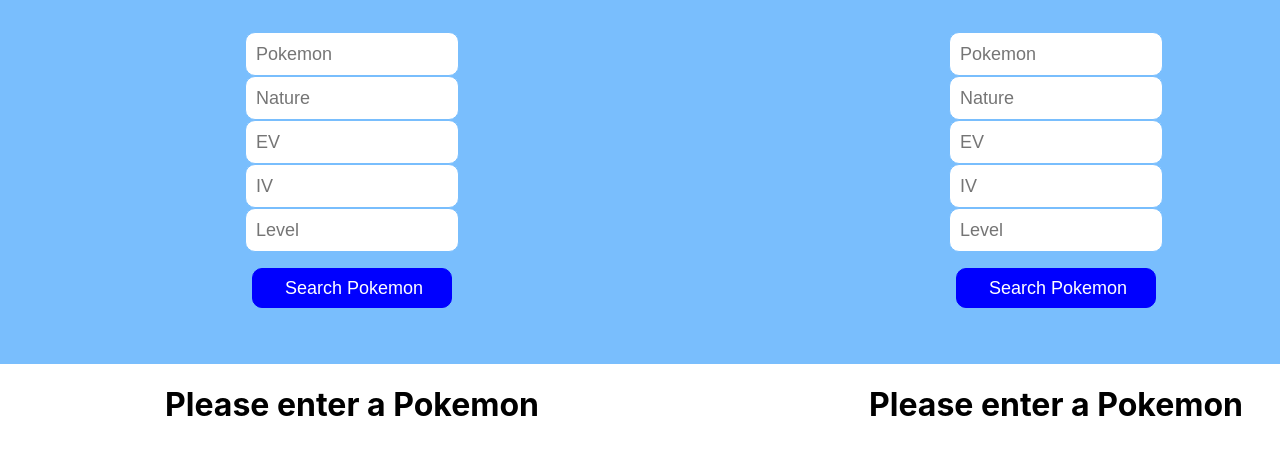
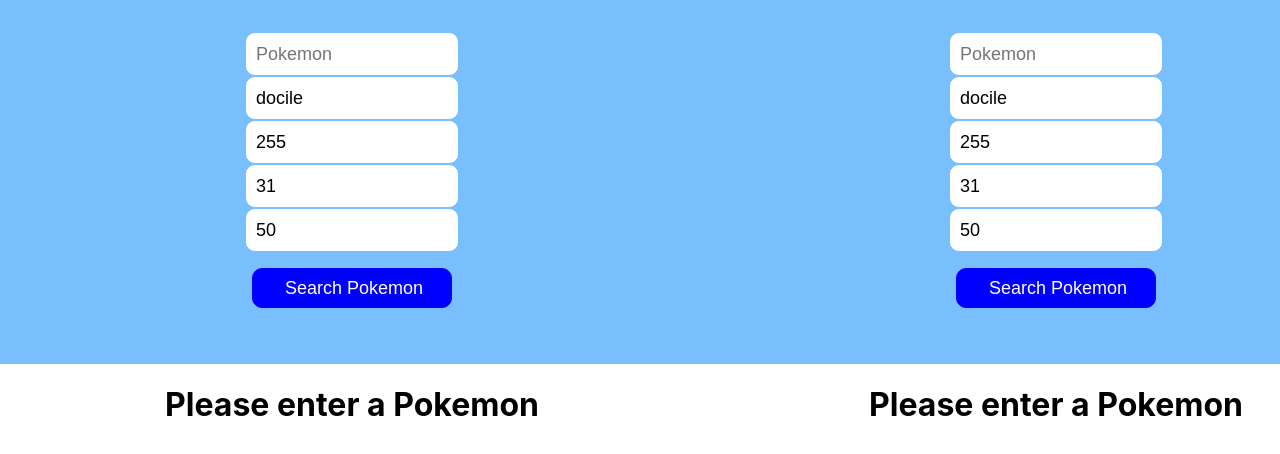
Before and after one commit to jaeykimmy/react-pokemon-calc, a React (Create React App) app: page / in a window 1280 px wide. Shown: the top 454 px of the page. Built offline with nearby package versions, Linux system fonts and the light colour scheme.

Commit message:
add dynamic barchart values and default stats

```diff
--- a/src/components/BarChart.js
+++ b/src/components/BarChart.js
@@ -1,14 +1,15 @@
 import HorizontalBarGraph from '@chartiful/react-horizontal-bar-graph'
 
-export default function BarChart() {
+export default function BarChart(props) {
+  console.log(props)
   return (
     <HorizontalBarGraph
-      data={[125, 100, 50, 75, 100, 125]}
+      data={props.stats}
       labels={['blach', 'Q2, 2019', 'Q3, 2019', 'Q4, 2019', 'Q1, 2020', 'Q2, 2020']}
       width={400}
       height={300}
       barRadius={7}
-      barColor='#82d551'
+      barColor='blue'
       baseConfig={{
         hasYAxisBackgroundLines: false,
         xAxisLabelStyle: {
@@ -34,7 +35,7 @@ export default function BarChart() {
         padding: 10,
         paddingTop: 20,
         borderRadius: 20,
-        backgroundColor: `#e1f5d6`
+        backgroundColor: `#79befd`
       }}
     />
 
--- a/src/components/Input.js
+++ b/src/components/Input.js
@@ -16,10 +16,10 @@ function Input() {
   const [pokemon, setPokemon] = useState({
           img: '',
   })
-  let [nature, setNature] = useState('')
-  let [ev, setEv] = useState(0)
-  let [iv, setIv] = useState(0)
-  let [level, setLevel] = useState(0)
+  let [nature, setNature] = useState(1)
+  let [ev, setEv] = useState(255)
+  let [iv, setIv] = useState(31)
+  let [level, setLevel] = useState(50)
 
 let minusNature = ['brave', 'relaxed', 'quiet', 'sassy', 'minus'];
 if (minusNature.includes(nature)) {
@@ -86,10 +86,10 @@ if (isNaN(iv)) {
     <div className="App">
       <div className="TitleSection">
         <input type='text' placeholder='Pokemon' onChange={submitNameHandler}></input>
-        <input type='text' placeholder='Nature' onChange={submitNatureHandler}></input>
-        <input type='number' placeholder='EV' onChange={submitEvHandler}></input>
-        <input type='number' placeholder='IV' onChange={submitIvHandler}></input>
-        <input type='number' placeholder='Level' onChange={submitLevelHandler}></input>
+        <input type='text' placeholder='Nature' defaultValue={'docile'} onChange={submitNatureHandler}></input>
+        <input type='number' placeholder='EV' defaultValue={255} onChange={submitEvHandler}></input>
+        <input type='number' placeholder='IV' defaultValue={31} onChange={submitIvHandler}></input>
+        <input type='number' placeholder='Level' defaultValue={50} onChange={submitLevelHandler}></input>
         <button onClick={searchPokemon}>Search Pokemon</button>
       </div>
       <div className="DisplaySection">
@@ -108,7 +108,7 @@ if (isNaN(iv)) {
               <p>SpAtk: {pokemonSpAtk}</p>
               <p>SpDef: {pokemonSpDef}</p>
               <p>Spd: {pokemonSpeed}</p>
-              <BarChart/>
+              <BarChart stats={[pokemonHP, pokemonAttack, pokemonDefense, pokemonSpAtk, pokemonSpDef, pokemonSpeed]}/>
             </>
           )}
       </div>
```
